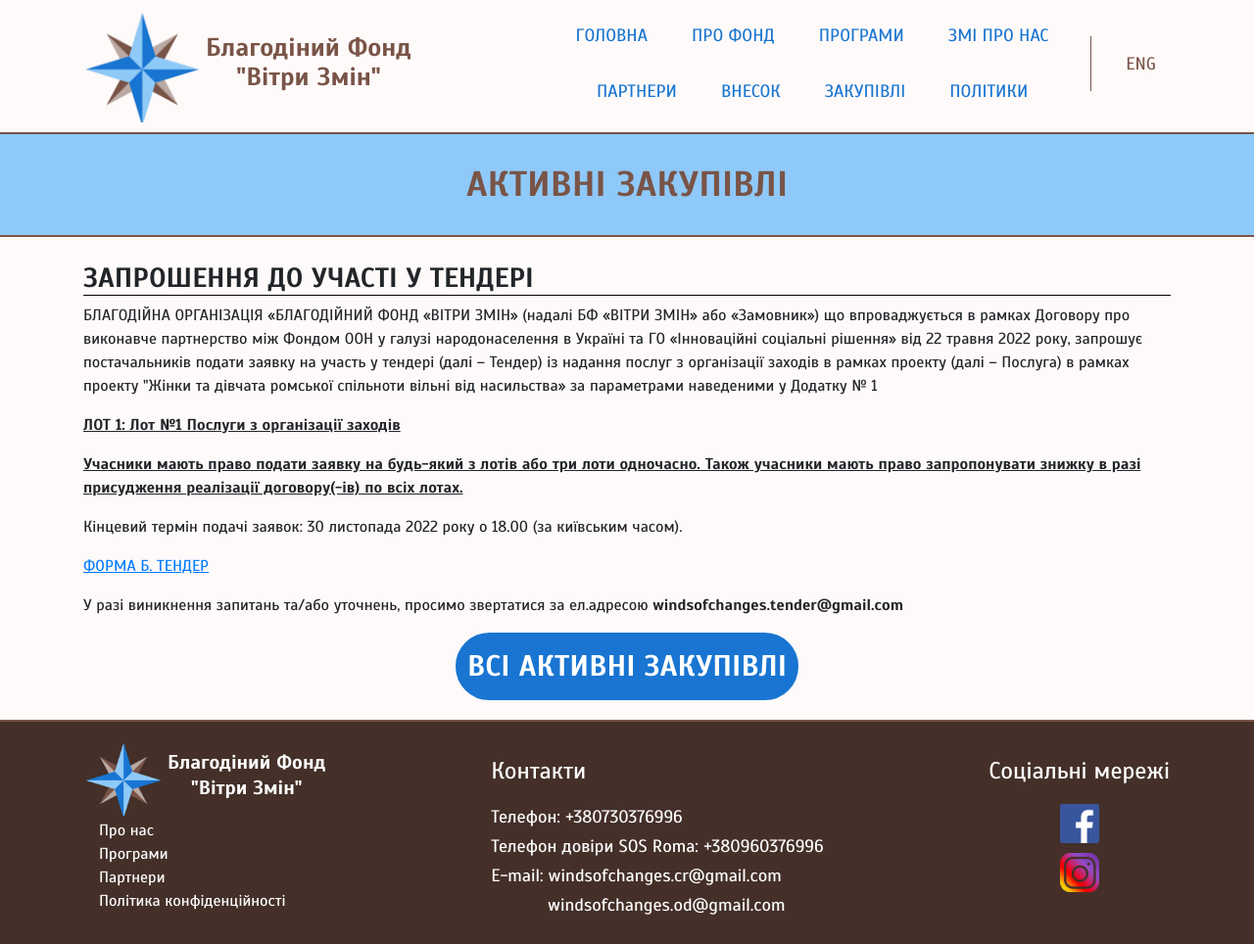
After one commit to StChyrkov/winds, a Yii app: template views/site/purchase-14.php in a window 1280 px wide. The commit adds this page. Shown: the whole page at 98% size. Run offline with PHP 8.4 and a stand-in for Yii, Linux system fonts and the light colour scheme; the template is opened without the code that fills it, so the values that code supplies are empty; some libraries are stand-ins or nearby versions.

Commit message:
purchase added

```diff
--- a/config/web.php
+++ b/config/web.php
@@ -59,8 +59,8 @@ $config = [
             'enablePrettyUrl' => true,
             'showScriptName' => false,
             'rules' => [
-                '<action:(index|programs|media|partners|donate|about|privacy|purchases|active-purchases|archive-purchases|policies|purchase-1|purchase-2|purchase-3|purchase-4|purchase-5|purchase-6|purchase-7|purchase-8|purchase-9|purchase-10|purchase-11|purchase-12|purchase-13)>' => 'site/<action>',
-                '<lang:\w+>/<action:(index|programs|media|partners|donate|about|privacy|error|purchases|active-purchases|archive-purchases|policies|purchase-1|purchase-2|purchase-3|purchase-4|purchase-5|purchase-6|purchase-7|purchase-8|purchase-9|purchase-10|purchase-11|purchase-12|purchase-13)>' => 'site/<action>',
+                '<action:(index|programs|media|partners|donate|about|privacy|purchases|active-purchases|archive-purchases|policies|purchase-1|purchase-2|purchase-3|purchase-4|purchase-5|purchase-6|purchase-7|purchase-8|purchase-9|purchase-10|purchase-11|purchase-12|purchase-13|purchase-14)>' => 'site/<action>',
+                '<lang:\w+>/<action:(index|programs|media|partners|donate|about|privacy|error|purchases|active-purchases|archive-purchases|policies|purchase-1|purchase-2|purchase-3|purchase-4|purchase-5|purchase-6|purchase-7|purchase-8|purchase-9|purchase-10|purchase-11|purchase-12|purchase-13|purchase-14)>' => 'site/<action>',
             ],
         ],
 
--- a/controllers/SiteController.php
+++ b/controllers/SiteController.php
@@ -272,4 +272,9 @@ class SiteController extends Controller
         return $this->render('purchase-13');
     }
 
+    public function actionPurchase14()
+    {
+        return $this->render('purchase-14');
+    }
+
 }
--- /dev/null
+++ b/views/site/purchase-14.php
@@ -0,0 +1,27 @@
+<?php
+
+/** @var yii\web\View $this */
+
+use yii\helpers\Html;
+
+$this->title = \Yii::t('app', 'Активні закупівлі - Благодійний Фонд "Вітри Змін"');
+?>
+
+<div class="page-banner uppercase">
+    <h1><?= \Yii::t('app', 'Активні закупівлі')?></h1>
+</div>
+
+<div class="background-light padding-up">
+    <div class="container">
+    	<h2 class="page-h2">ЗАПРОШЕННЯ ДО УЧАСТІ У ТЕНДЕРІ</h2>
+        <p>БЛАГОДІЙНА ОРГАНІЗАЦІЯ «БЛАГОДІЙНИЙ ФОНД «ВІТРИ ЗМІН» (надалі БФ «ВІТРИ ЗМІН» або «Замовник») що впроваджується в рамках Договору про виконавче партнерство між Фондом ООН у галузі народонаселення в Україні та ГО «Інноваційні соціальні рішення» від 22 травня 2022 року, запрошує постачальників подати заявку на участь у тендері (далі – Тендер) із надання  послуг з організації заходів в рамках проекту (далі – Послуга) в рамках проекту  "Жінки та дівчата ромської спільноти вільні від насильства» за параметрами наведеними у Додатку № 1</span></b></p>
+        <p><b><span class="border-low-text">ЛОТ 1: Лот №1 Послуги з організації заходів</span></b></p>
+        <p><b><span class="border-low-text">Учасники мають право подати заявку на будь-який з лотів або три лоти одночасно. Також учасники мають право запропонувати знижку в разі присудження реалізації договору(-ів) по всіх лотах.</span></b></p>
+        <p>Кінцевий термін подачі заявок: 30 листопада 2022 року о 18.00 (за київським часом).</p>
+        <p><a href="../pdf/purchase-14-form.pdf" class="link border-low-text" target="_blank">ФОРМА Б. ТЕНДЕР</a></p>
+        <p>У разі виникнення запитань та/або уточнень, просимо звертатися за ел.адресою <b>windsofchanges.tender@gmail.com</b></p>
+        <div class="flex-container disp-center">
+            <a href="active-purchases" class="link more-button button-blue">ВСІ АКТИВНІ ЗАКУПІВЛІ</a>
+        </div>
+   	</div>
+</div>
```
Also changed, not shown: views/site/archive-purchases.php (+8 -0 lines), 1 other file.
